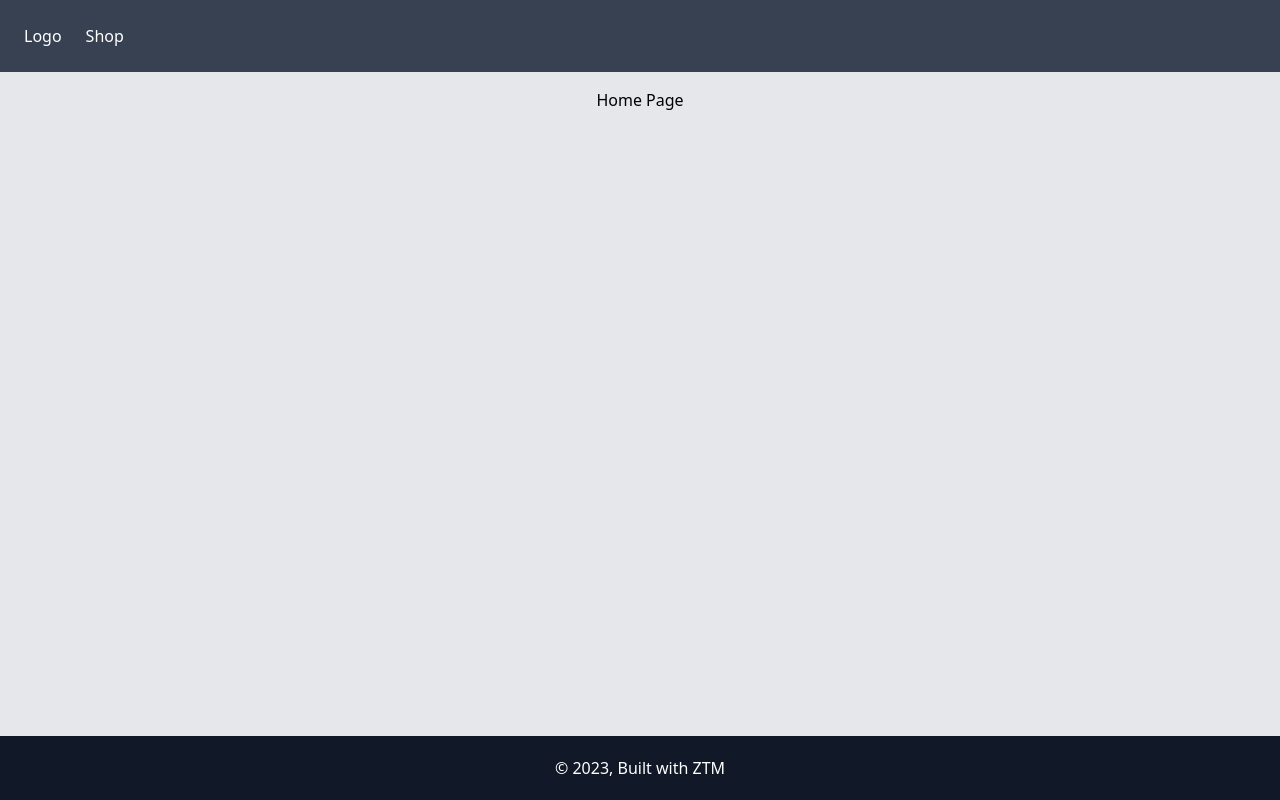
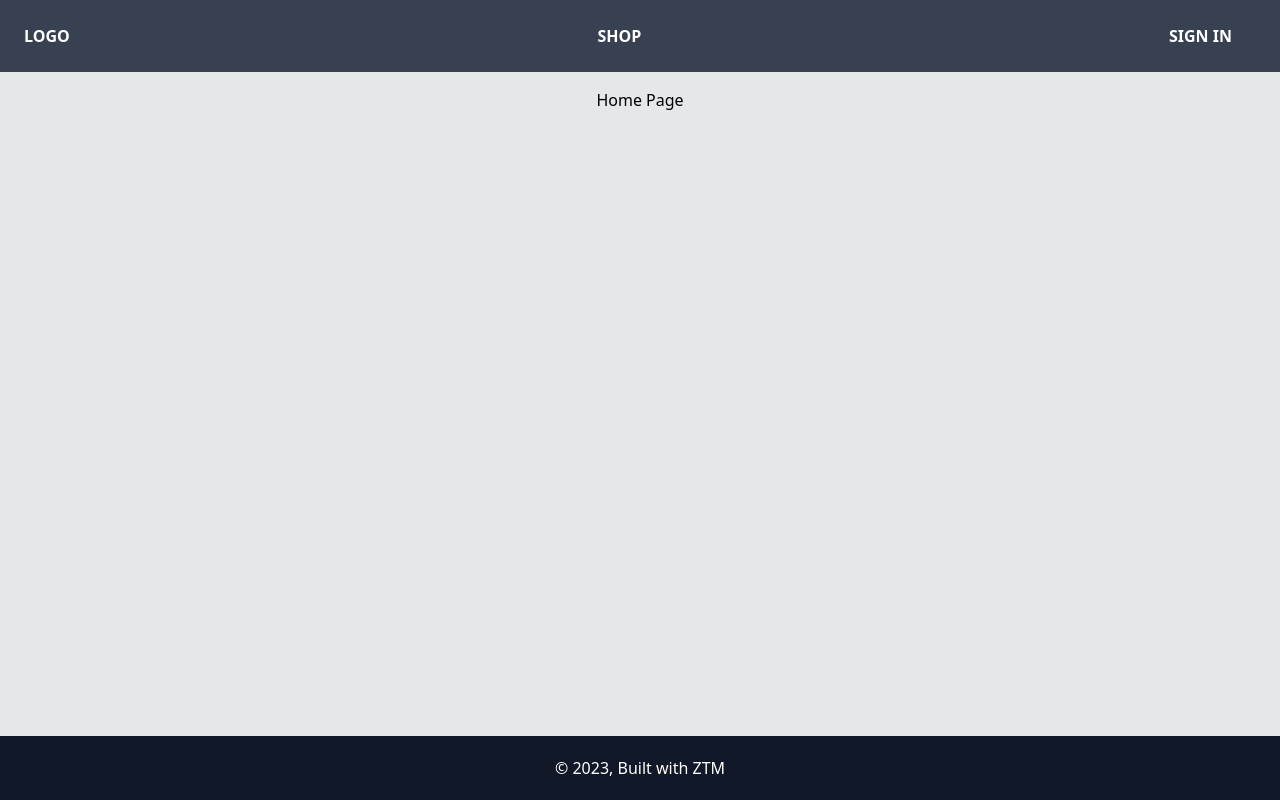
Before and after one commit to IuliiaKonovalova/ztm_crwn_ckothing, a React (Create React App) app: page / in a window 1280 px wide. Built offline with nearby package versions, Linux system fonts and the light colour scheme.

Commit message:
Add Link to signIn page, and hover effect for Links

```diff
--- a/src/components/Navbar.js
+++ b/src/components/Navbar.js
@@ -3,16 +3,17 @@ import { Link } from "react-router-dom"
 const Navbar = () => {
   return(
     <nav className="flex items-center justify-between flex-wrap bg-gray-700 p-6">
-      <div className="flex items-center flex-shrink-0 text-white mr-6">
-        <ul className="flex">
+        <ul className="flex uppercase w-full justify-between text-white font-bold">
           <li className="mr-6">
-            <Link className="text-white" to="/">Logo</Link>
+            <Link className="hover:text-pink-300" to="/">Logo</Link>
           </li>
           <li className="mr-6">
-            <a href="/shop">Shop</a>
+            <Link className=" hover:text-pink-300" to="/shop">Shop</Link>
+          </li>
+          <li className="mr-6">
+            <Link className="hover:text-pink-300" to="/signin">Sign In</Link>
           </li>
         </ul>
-      </div>
     </nav>
   )
 }
```
